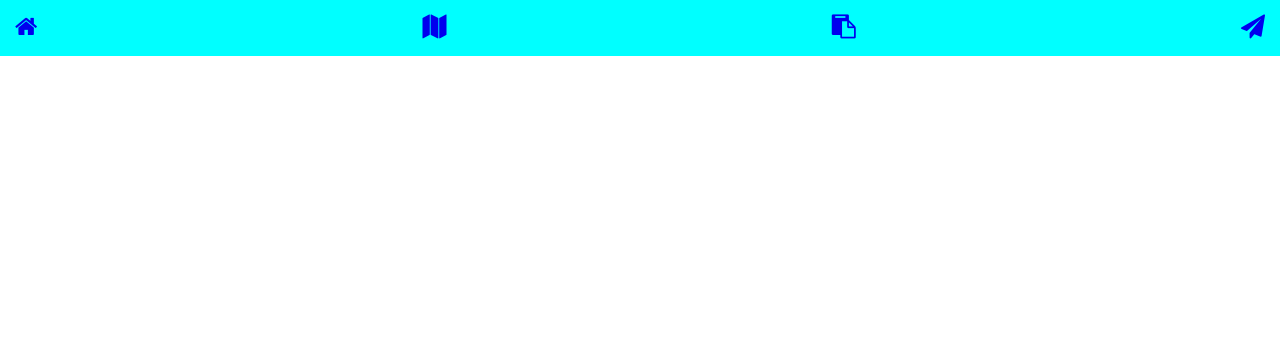
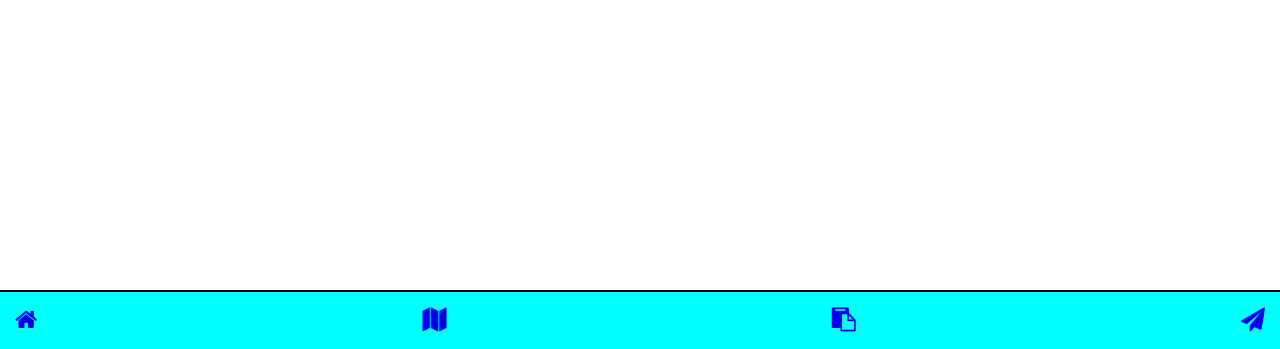
Before and after one commit to ICEI-PUC-Minas-PMGCC-TI/ti-1-pmg-cc-t-20231-grupo-de-supermercados, a plain HTML site: page codigo/PaginaSupermercado/PaginaSupermercado.html in a window 1280 px wide. Shown: the part 451-800 px from the top of the page. Drawn offline with Linux system fonts and the light colour scheme.

Commit message:
Mudança no footer para padronização
ta no titulo

```diff
--- a/codigo/PaginaSupermercado/style.css
+++ b/codigo/PaginaSupermercado/style.css
@@ -177,6 +177,10 @@ a .pricetext p{
     color: grey;
 }
 
+.productlist{
+    margin-bottom: 100px;
+}
+
 /*
 
 ############# FOOTER/RODAPÉ
@@ -188,6 +192,9 @@ footer {
     background: cyan;
     justify-content: space-between;
     border-top: 2px solid black;
+    position: fixed;
+    bottom: 0;
+    width: 100%;
 }
 
 footer a {
```
